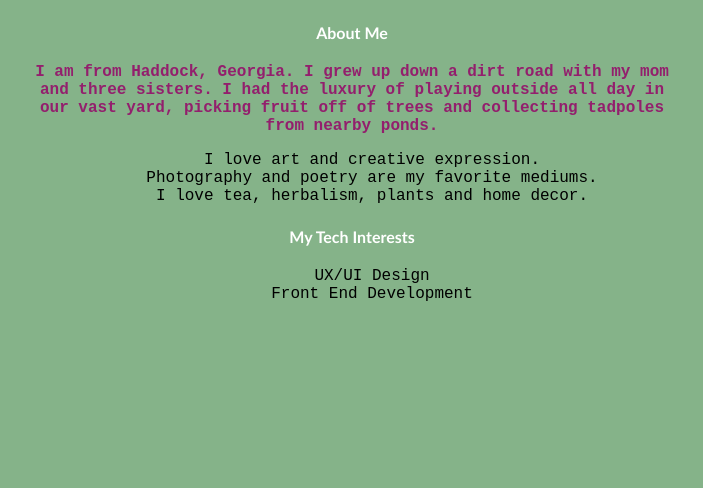
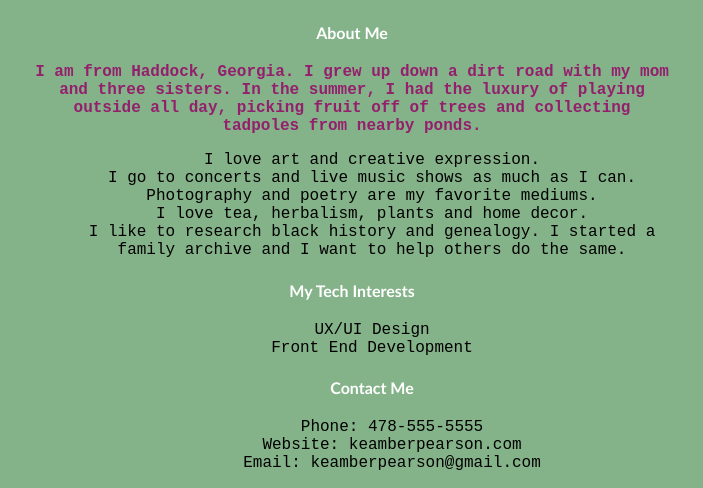
Before and after one commit to kpearson16/personal-website, a plain HTML site: page index.html in a window 1280 px wide. Shown: the part 507-995 px from the top of the page, without its empty margins (288-991 px from the left). Before the commit the page ends 826 px from the top, so only its background shows below. Drawn offline with Linux system fonts and the light colour scheme.

Commit message:
added more details

```diff
--- a/index.html
+++ b/index.html
@@ -13,16 +13,22 @@
             <h2>I'm Keamber Pearson</h2>
             <img src="images/R0041041_Original.jpg" alt="">
             <h4>About Me</h4>
-            <p>I am from Haddock, Georgia. I grew up down a dirt road with my mom and three sisters. I had the luxury of playing outside all day in our vast yard, picking fruit off of trees and collecting tadpoles from nearby ponds.</p>
+            <p>I am from Haddock, Georgia. I grew up down a dirt road with my mom and three sisters. In the summer, I had the luxury of playing outside all day, picking fruit off of trees and collecting tadpoles from nearby ponds.</p>
             <ul>
                 <li>I love art and creative expression.</li>
+                <li>I go to concerts and live music shows as much as I can.</li>
                 <li>Photography and poetry are my favorite mediums.</li>
                 <li>I love tea, herbalism, plants and home decor.</li>
+                <li>I like to research black history and genealogy. I started a family archive and I want to help others do the same.</li>
             </ul>
             <h4>My Tech Interests</h4>
             <ul>
                 <li>UX/UI Design</li>
                 <li>Front End Development</li>
+            <h4>Contact Me</h4>
+            <ul>Phone: 478-555-5555</ul>
+            <ul>Website: keamberpearson.com</ul>
+            <ul>Email: keamberpearson@gmail.com</ul>
 
         <script src="" async defer></script>
     </body>
--- a/style.css
+++ b/style.css
@@ -17,6 +17,7 @@ p{
 }
 ul {
     list-style-type: none;
+    text-align: center;
 }
 h1 {
     color: rgb(221, 133, 131);
```
